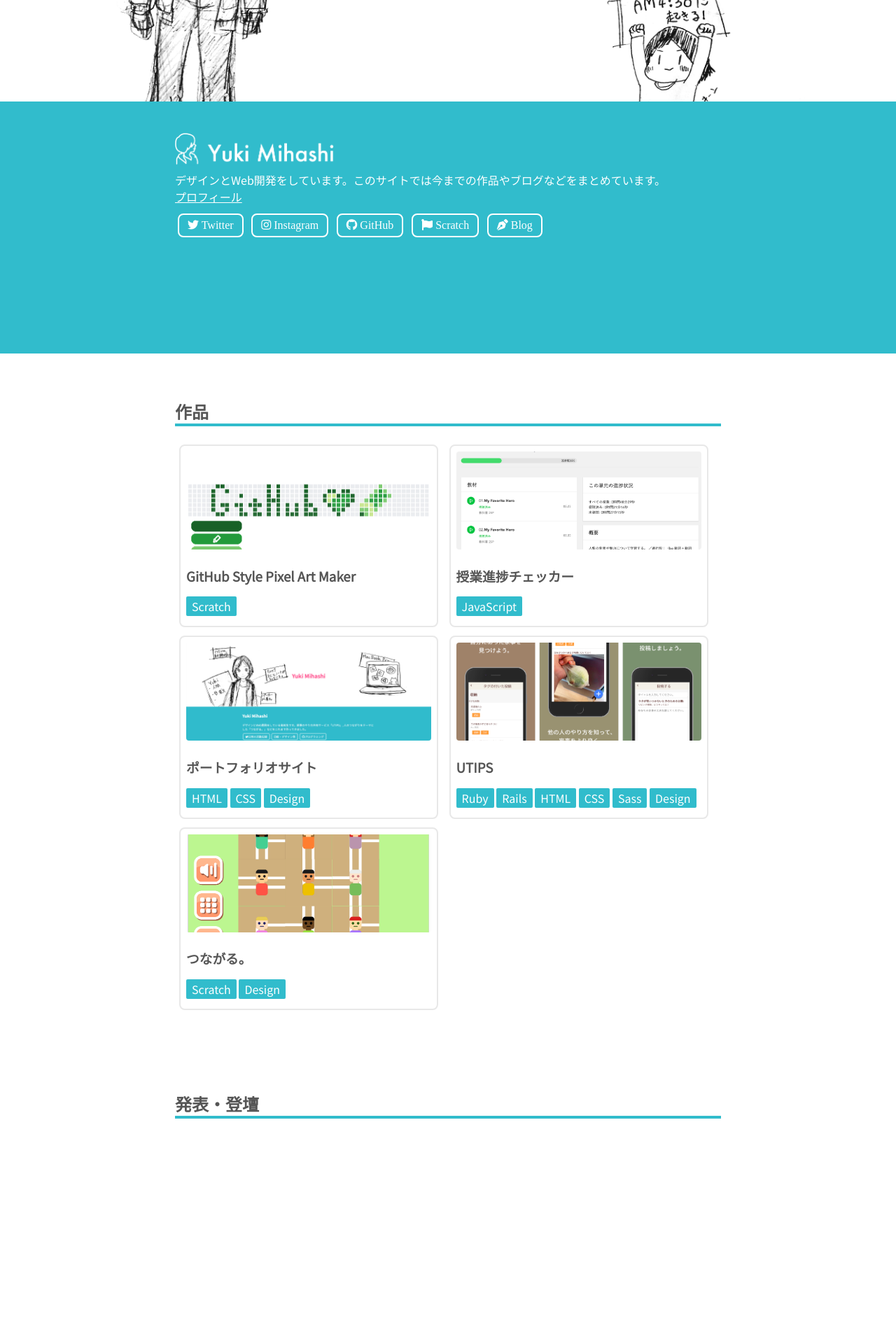
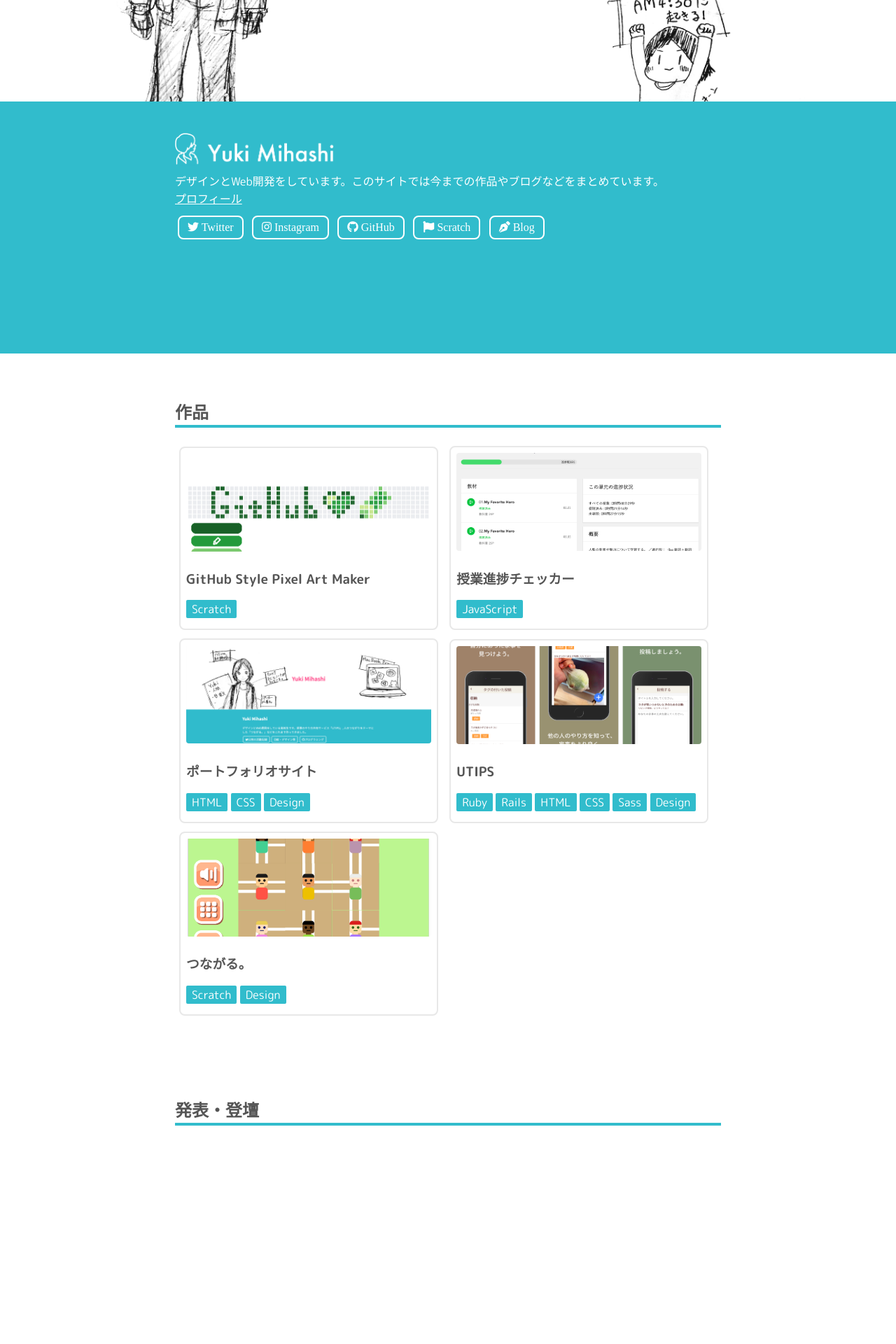
Before and after one commit to madoreenu/yuki384.github.io, a Jekyll site: the page built from index.md, in a window 1280 px wide. Shown: the part 395-2315 px from the top of the page at 70% size. Built offline with Jekyll 4.4.1, drawn with Linux system fonts in a browser that asks for light colours; nearby versions of some CDN libraries; some web fonts are replaced.

Commit message:
Change Font family🎨

```diff
--- a/assets/css/main.scss
+++ b/assets/css/main.scss
@@ -3,12 +3,12 @@
 
 @import url('https://use.fontawesome.com/releases/v5.0.8/css/all.css');
 @import url('https://fonts.googleapis.com/css?family=Noto+Sans+JP');
-@import url('https://fonts.googleapis.com/css?family=Gugi');
+@import url('https://fonts.googleapis.com/css?family=Baloo|M+PLUS+Rounded+1c:400,500,700,800&display=swap');
 @import url('https://fonts.googleapis.com/earlyaccess/nikukyu.css');
 
 body{
   margin: 0;
-  font-family: "Noto Sans JP";
+  font-family: 'M PLUS Rounded 1c', sans-serif;
   color: #555;
 }
 .section{
@@ -31,7 +31,7 @@
   left: 50%;
   transform: translateY(-50%) translateX(-50%);
   color: #ff4d8c;
-  font-family: 'Gugi', cursive;
+  font-family: 'Baloo', cursive;
   text-shadow:3px 3px 0 #FFF, -3px -3px 0 #FFF,
               -3px 3px 0 #FFF, 3px -3px 0 #FFF,
               0px 3px 0 #FFF,  0-3px 0 #FFF,
@@ -49,7 +49,7 @@
   margin:12px 4px;
   display: inline-block;
   text-decoration: none;
-  font-family: 'Gugi', cursive;
+  font-family: 'Baloo', cursive;
 }
 .sns p{
   margin: 0;
@@ -62,7 +62,7 @@
 }
 
 .page-not-found{
-  font-family: 'Gugi', cursive;
+  font-family: 'baloo', cursive;
   margin: 12vh auto;
   max-width: 780px;
   padding: 24px;
```
